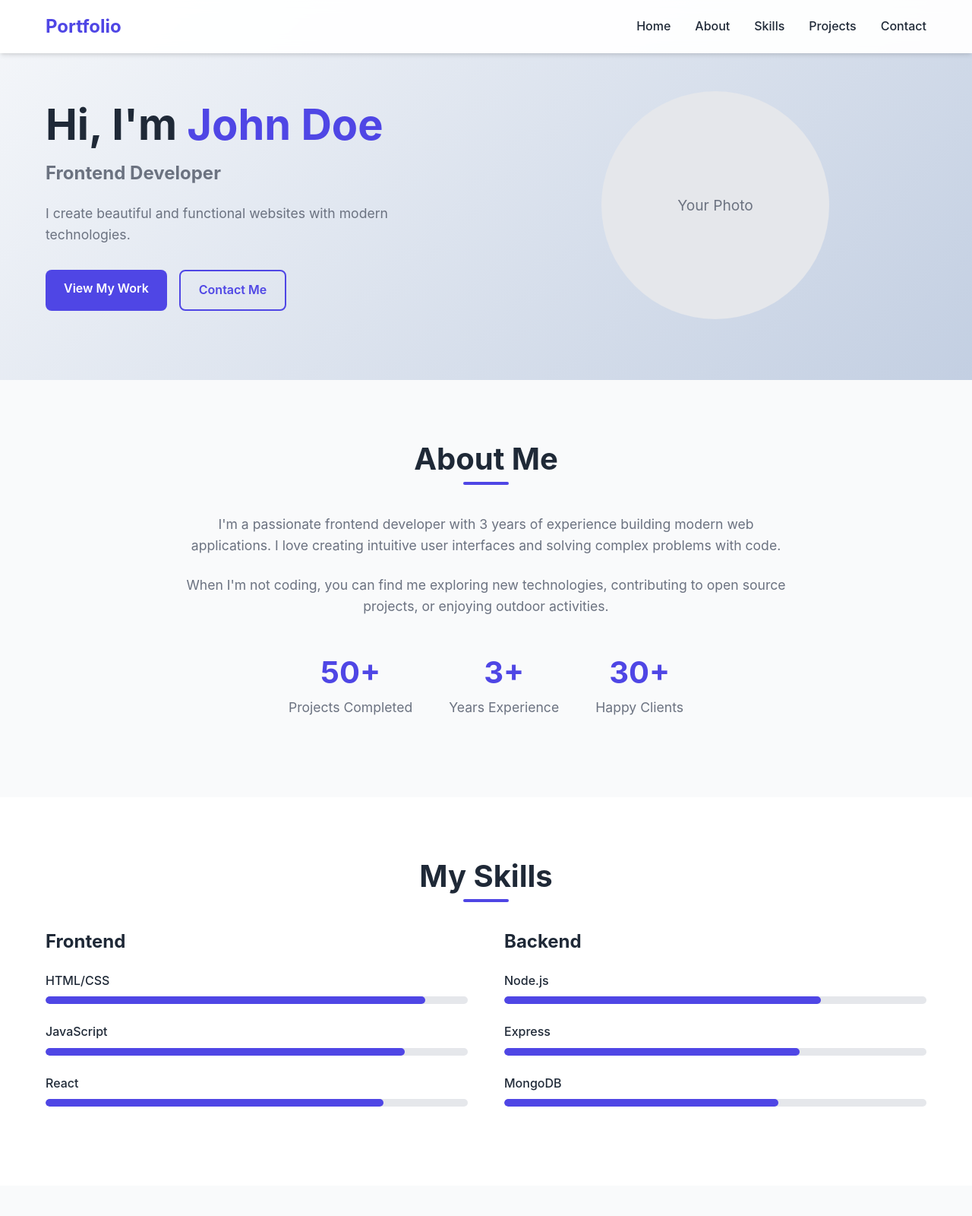
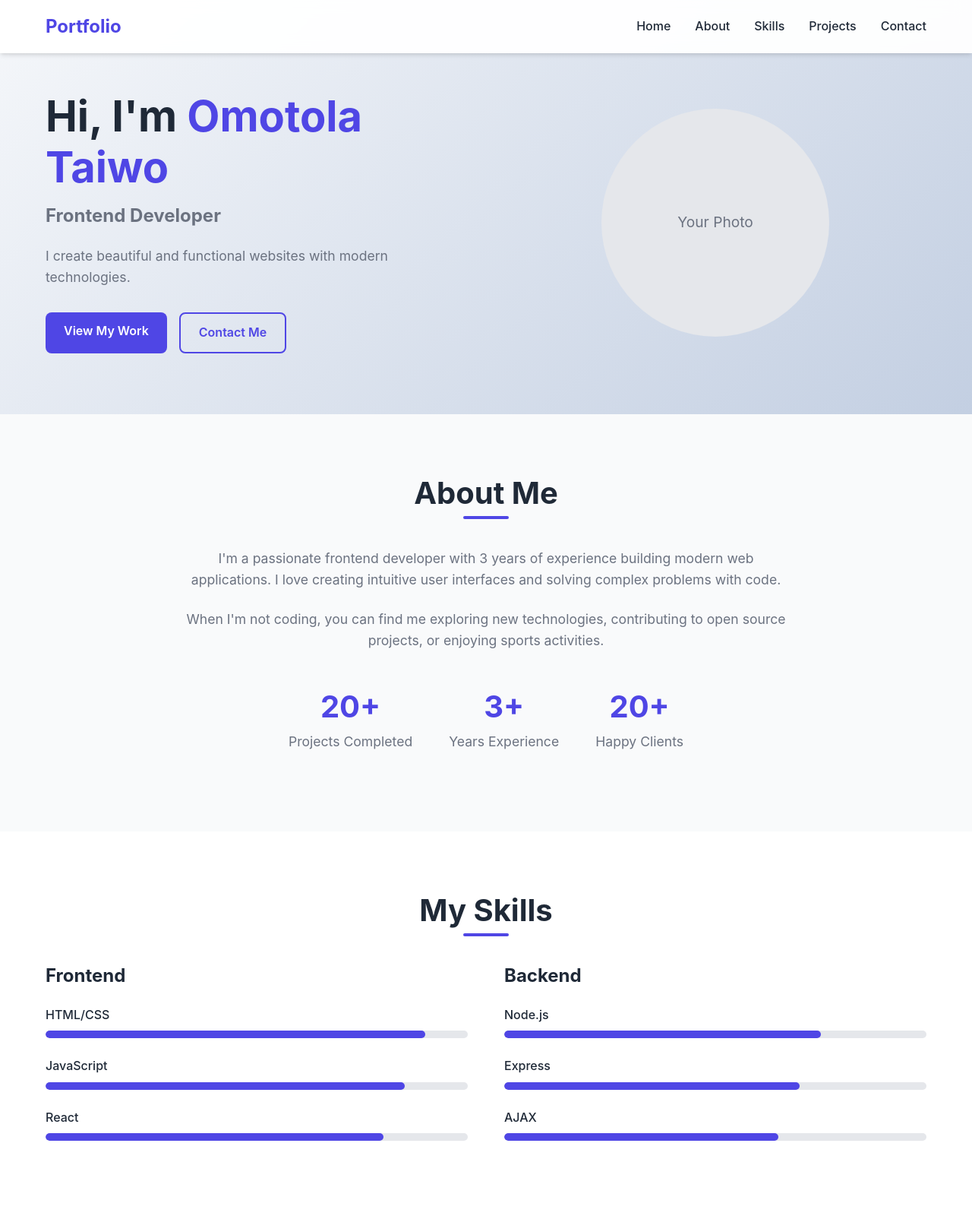
Before and after one commit to somniexpress/somnie.github.io, a plain HTML site: page index.html in a window 1280 px wide. Shown: the top 1600 px of the page at 76% size. Drawn offline with Linux system fonts and the light colour scheme; files that its build step writes are made by us from their sources; files whose address does not match are found by name.

Commit message:
Update index.html

```diff
--- a/index.html
+++ b/index.html
@@ -42,7 +42,7 @@
     <section id="home" class="hero">
         <div class="hero-container">
             <div class="hero-content">
-                <h1 class="hero-title">Hi, I'm <span class="highlight">John Doe</span></h1>
+                <h1 class="hero-title">Hi, I'm <span class="highlight">Omotola Taiwo</span></h1>
                 <h2 class="hero-subtitle">Frontend Developer</h2>
                 <p class="hero-description">I create beautiful and functional websites with modern technologies.</p>
                 <div class="hero-buttons">
@@ -65,10 +65,10 @@
             <div class="about-content">
                 <div class="about-text">
                     <p>I'm a passionate frontend developer with 3 years of experience building modern web applications. I love creating intuitive user interfaces and solving complex problems with code.</p>
-                    <p>When I'm not coding, you can find me exploring new technologies, contributing to open source projects, or enjoying outdoor activities.</p>
+                    <p>When I'm not coding, you can find me exploring new technologies, contributing to open source projects, or enjoying sports activities.</p>
                     <div class="about-stats">
                         <div class="stat">
-                            <h3>50+</h3>
+                            <h3>20+</h3>
                             <p>Projects Completed</p>
                         </div>
                         <div class="stat">
@@ -76,7 +76,7 @@
                             <p>Years Experience</p>
                         </div>
                         <div class="stat">
-                            <h3>30+</h3>
+                            <h3>20+</h3>
                             <p>Happy Clients</p>
                         </div>
                     </div>
@@ -129,7 +129,7 @@
                             </div>
                         </div>
                         <div class="skill-item">
-                            <span class="skill-name">MongoDB</span>
+                            <span class="skill-name">AJAX</span>
                             <div class="skill-bar">
                                 <div class="skill-progress" data-width="65"></div>
                             </div>
@@ -211,15 +211,15 @@
                 <div class="contact-info">
                     <div class="contact-item">
                         <h3>Email</h3>
-                        <p>john.doe@example.com</p>
+                        <p>somniexpress@gmail.com</p>
                     </div>
                     <div class="contact-item">
                         <h3>Phone</h3>
-                        <p>+1 (555) 123-4567</p>
+                        <p>+1 (343) 886-9874</p>
                     </div>
                     <div class="contact-item">
                         <h3>Location</h3>
-                        <p>New York, NY</p>
+                        <p>Toronto, CA</p>
                     </div>
                 </div>
                 <form class="contact-form" id="contact-form">
@@ -242,7 +242,7 @@
     <footer class="footer">
         <div class="container">
             <div class="footer-content">
-                <p>&copy; 2023 John Doe. All rights reserved.</p>
+                <p>&copy; 2025 Omotola Taiwo. All rights reserved.</p>
                 <div class="social-links">
                     <a href="#" class="social-link">GitHub</a>
                     <a href="#" class="social-link">LinkedIn</a>
```
